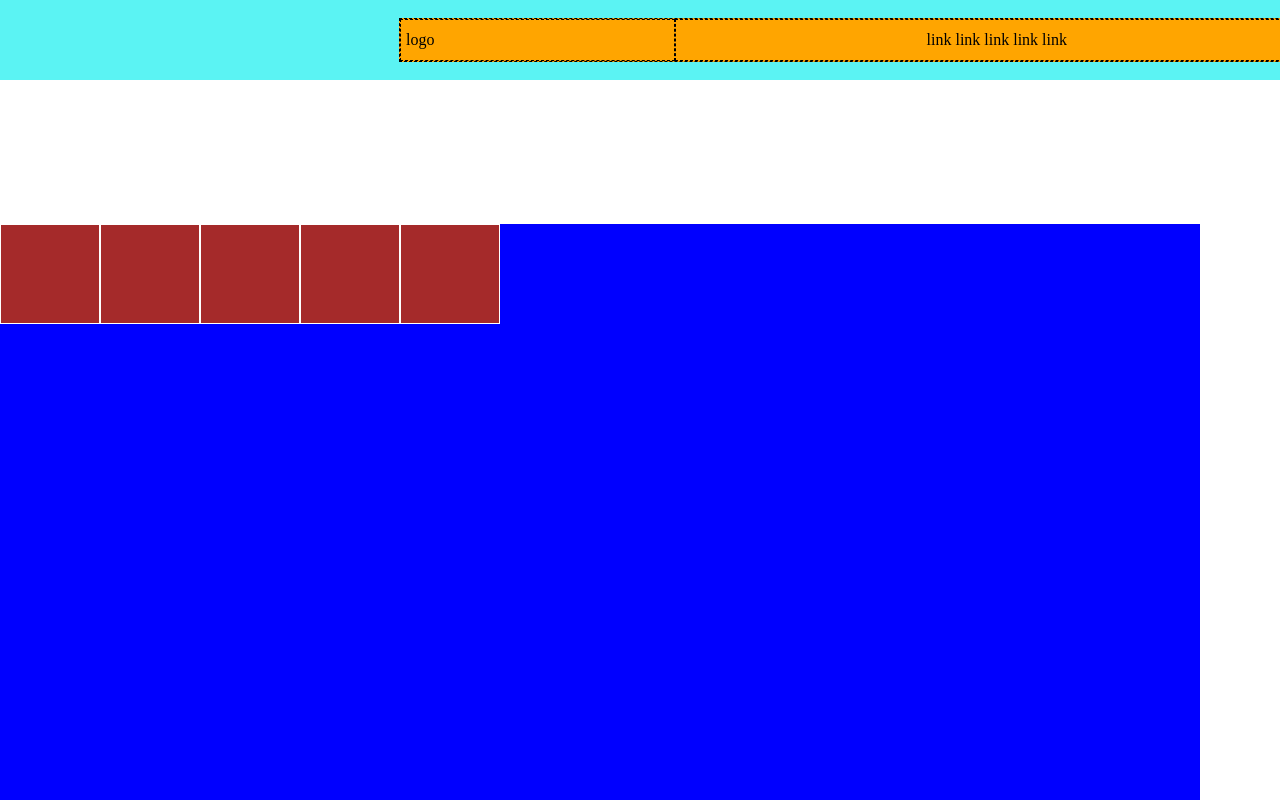
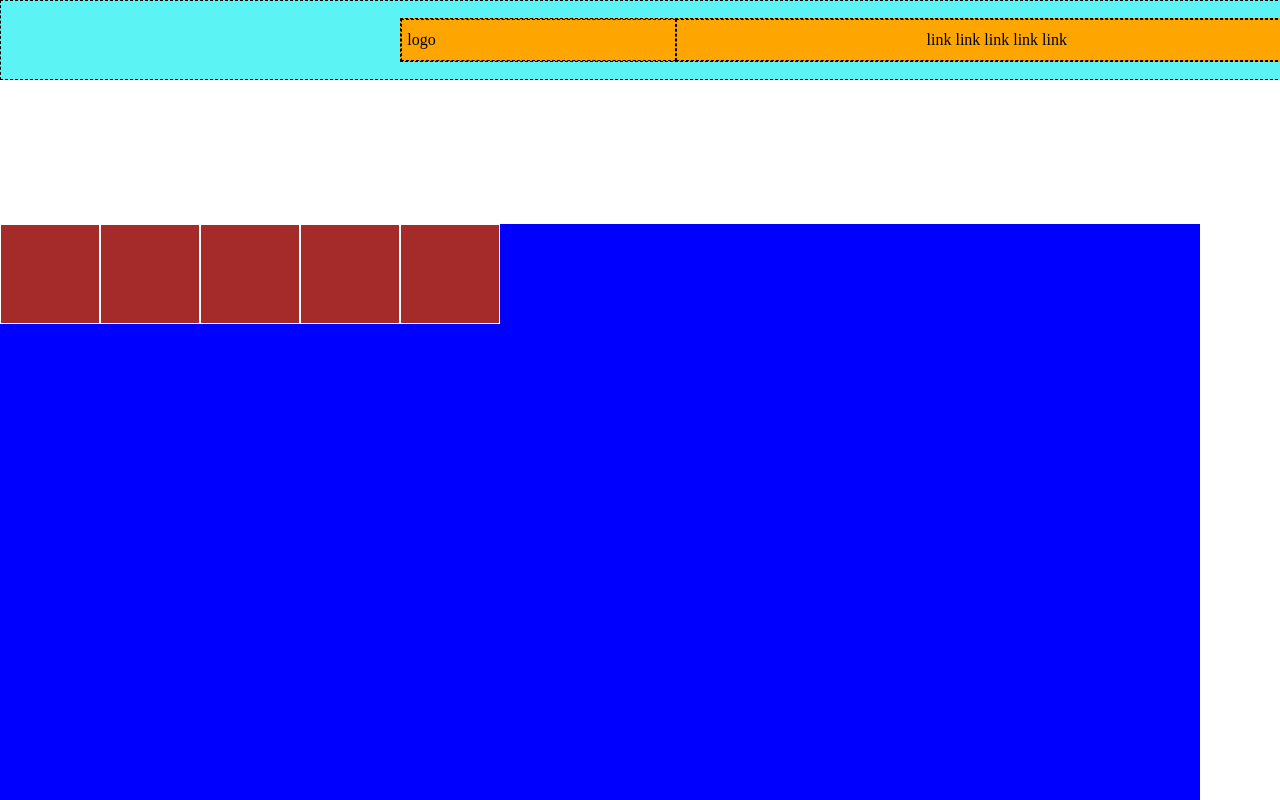
Before and after one commit to Fez06/htmlcss-struttura-discord, a plain HTML site: page index.html in a window 1280 px wide. Shown: the top 800 px of the page. Drawn offline with Linux system fonts and the light colour scheme.

Commit message:
sistemato meglio

```diff
--- a/css/style.css
+++ b/css/style.css
@@ -23,6 +23,7 @@
     display: flex;
 }
 .header-top {
+    width: 100%;
     display: flex;
     background-color: rgb(91, 243, 243);
     justify-content: center;
--- a/index.html
+++ b/index.html
@@ -9,14 +9,14 @@
 </head>
 <body>
     <!-- header -->
-    <header class="container header-top">
-
-        <div class="barra">
-            <div class="left">logo</div>
-            <div class="center">link link link link link</div>
-            <div class="right">login</div>
+    <header class="container">
+        <div class="header-top">
+            <div class="barra">
+                <div class="left">logo</div>
+                <div class="center">link link link link link</div>
+                <div class="right">login</div>
+            </div>
         </div>
-
         <div class="header-bot"></div>
     </header>
     <!-- fine-header -->
```
